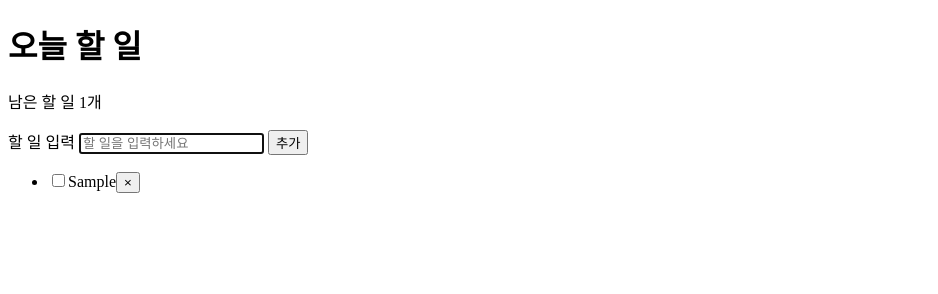
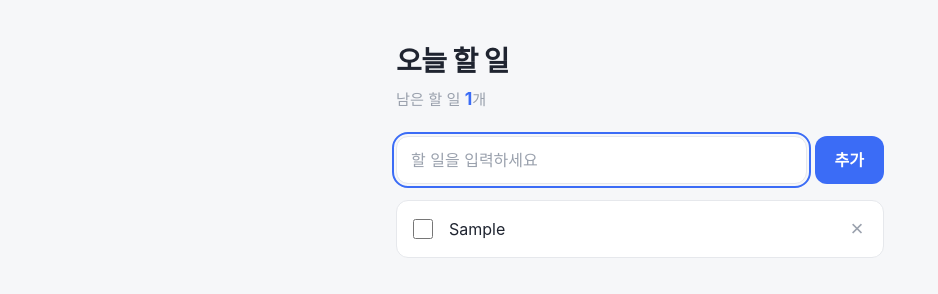
Before and after one commit to ssh00691-commits/to-do-list, a plain HTML site: page index.html in a window 1280 px wide. Both pictures are taken after typing "Sample" into the empty fields and a click on the button "추가". Shown: the whole page, without its empty margins (0-938 px from the left). Drawn offline with Linux system fonts and the light colour scheme.

Commit message:
디자인
Co-Authored-By: Claude Sonnet 5.5 <noreply@anthropic.com>

```diff
--- a/index.html
+++ b/index.html
@@ -5,7 +5,173 @@
   <meta name="viewport" content="width=device-width, initial-scale=1">
   <title>할 일</title>
   <style>
-    /* 3단계에서 작성 */
+    :root {
+      --bg: #f6f7f9;
+      --card: #ffffff;
+      --text: #1f2430;
+      --muted: #9aa1ad;
+      --line: #e6e8ec;
+      --accent: #3b6cf6;
+      --accent-dark: #2f58d0;
+      --danger: #e5484d;
+      --radius: 12px;
+    }
+
+    * { box-sizing: border-box; }
+
+    body {
+      margin: 0;
+      background: var(--bg);
+      color: var(--text);
+      font-family: -apple-system, BlinkMacSystemFont, "Segoe UI", "Apple SD Gothic Neo",
+                   "Malgun Gothic", "Noto Sans KR", sans-serif;
+      line-height: 1.5;
+      -webkit-text-size-adjust: 100%;
+    }
+
+    main {
+      max-width: 520px;
+      margin: 0 auto;
+      padding: 40px 16px 48px;
+    }
+
+    h1 {
+      margin: 0 0 4px;
+      font-size: 1.75rem;
+      font-weight: 700;
+      letter-spacing: -0.02em;
+    }
+
+    #remaining {
+      margin: 0 0 24px;
+      color: var(--muted);
+      font-size: 0.95rem;
+    }
+
+    #remaining-count {
+      color: var(--accent);
+      font-weight: 700;
+      font-size: 1.1rem;
+    }
+
+    #todo-form {
+      display: flex;
+      gap: 8px;
+      margin-bottom: 16px;
+    }
+
+    #todo-form label {
+      position: absolute;
+      width: 1px;
+      height: 1px;
+      overflow: hidden;
+      clip: rect(0 0 0 0);
+      white-space: nowrap;
+    }
+
+    #todo-input {
+      flex: 1;
+      min-width: 0;
+      height: 48px;
+      padding: 0 14px;
+      font: inherit;
+      font-size: 16px;
+      color: var(--text);
+      background: var(--card);
+      border: 1px solid var(--line);
+      border-radius: var(--radius);
+    }
+
+    #todo-input::placeholder { color: var(--muted); }
+
+    #todo-form button {
+      height: 48px;
+      padding: 0 20px;
+      font: inherit;
+      font-weight: 600;
+      color: #fff;
+      background: var(--accent);
+      border: 0;
+      border-radius: var(--radius);
+      cursor: pointer;
+    }
+
+    #todo-form button:hover { background: var(--accent-dark); }
+    #todo-form button:active { transform: scale(0.97); }
+
+    #todo-input:focus-visible,
+    #todo-form button:focus-visible,
+    #todo-list button:focus-visible,
+    #todo-list input[type="checkbox"]:focus-visible {
+      outline: 2px solid var(--accent);
+      outline-offset: 2px;
+    }
+
+    #todo-list {
+      margin: 0;
+      padding: 0;
+      list-style: none;
+      background: var(--card);
+      border: 1px solid var(--line);
+      border-radius: var(--radius);
+      overflow: hidden;
+    }
+
+    #todo-list:empty { display: none; }
+
+    #todo-list li {
+      display: flex;
+      align-items: center;
+      gap: 4px;
+      min-height: 56px;
+      padding: 0 4px 0 0;
+      border-bottom: 1px solid var(--line);
+    }
+
+    #todo-list li:last-child { border-bottom: 0; }
+
+    #todo-list input[type="checkbox"] {
+      flex: none;
+      width: 20px;
+      height: 20px;
+      margin: 0 12px 0 16px;
+      accent-color: var(--accent);
+      cursor: pointer;
+    }
+
+    #todo-list span {
+      flex: 1;
+      min-width: 0;
+      padding: 12px 0;
+      overflow-wrap: anywhere;
+      cursor: pointer;
+    }
+
+    #todo-list li.done span {
+      color: var(--muted);
+      text-decoration: line-through;
+    }
+
+    #todo-list button {
+      flex: none;
+      width: 44px;
+      height: 44px;
+      font-size: 1.4rem;
+      line-height: 1;
+      color: var(--muted);
+      background: none;
+      border: 0;
+      border-radius: 8px;
+      cursor: pointer;
+    }
+
+    #todo-list button:hover { color: var(--danger); background: #fdeced; }
+
+    #empty-message {
+      margin: 32px 0 0;
+      text-align: center;
+      color: var(--muted);
+    }
   </style>
 </head>
 <body>
```
